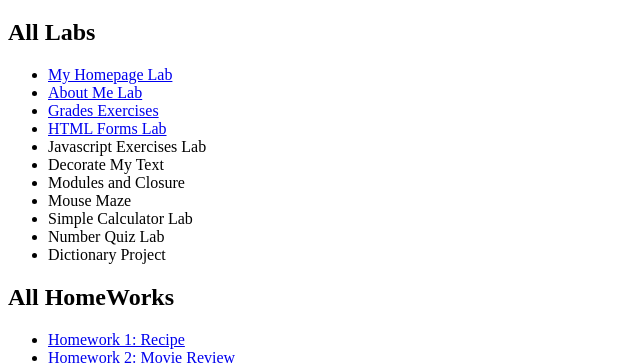
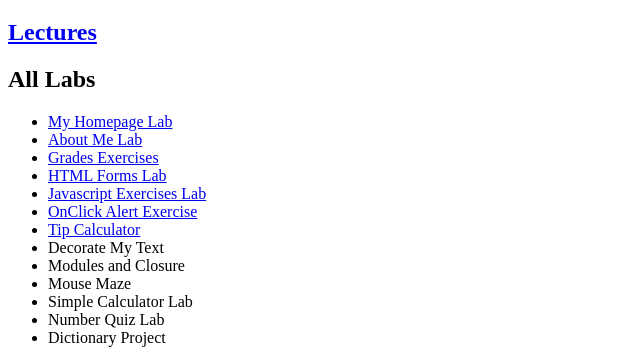
Before and after one commit to amfahadhassan/amfahadhassan.github.io, a plain HTML site: page index.html in a window 1280 px wide. Shown: the part 447-810 px from the top of the page, without its empty margins (0-640 px from the left). Drawn offline with Linux system fonts and the light colour scheme.

Commit message:
Update index.html

```diff
--- a/index.html
+++ b/index.html
@@ -13,13 +13,16 @@
       style="width: 300px; height: 374px"
     />
     <h1>A M Fahad Hassan</h1>
+    <h2><a href="http://mumstudents.org/cs472/2021-09-BL/Lectures/">Lectures</a></h2>
     <h2>All Labs</h2>
     <ul>
       <li><a href="https://amfahadhassan.github.io/">My Homepage Lab</a></li>
       <li><a href="../aboutme.html">About Me Lab</a></li>
       <li><a href="../gradesexercises.html">Grades Exercises</a></li>
       <li><a href="../signup.html">HTML Forms Lab</a></li>
-      <li>Javascript Exercises Lab</li>
+      <li><a href="../jsexcersie.htm">Javascript Exercises Lab</a></li>
+      <li><a href="../onclick.html">OnClick Alert Exercise</a></li>
+      <li><a href="../tipcalculator.html">Tip Calculator</a></li>
       <li>Decorate My Text</li>
       <li>Modules and Closure</li>
       <li>Mouse Maze</li>
```
